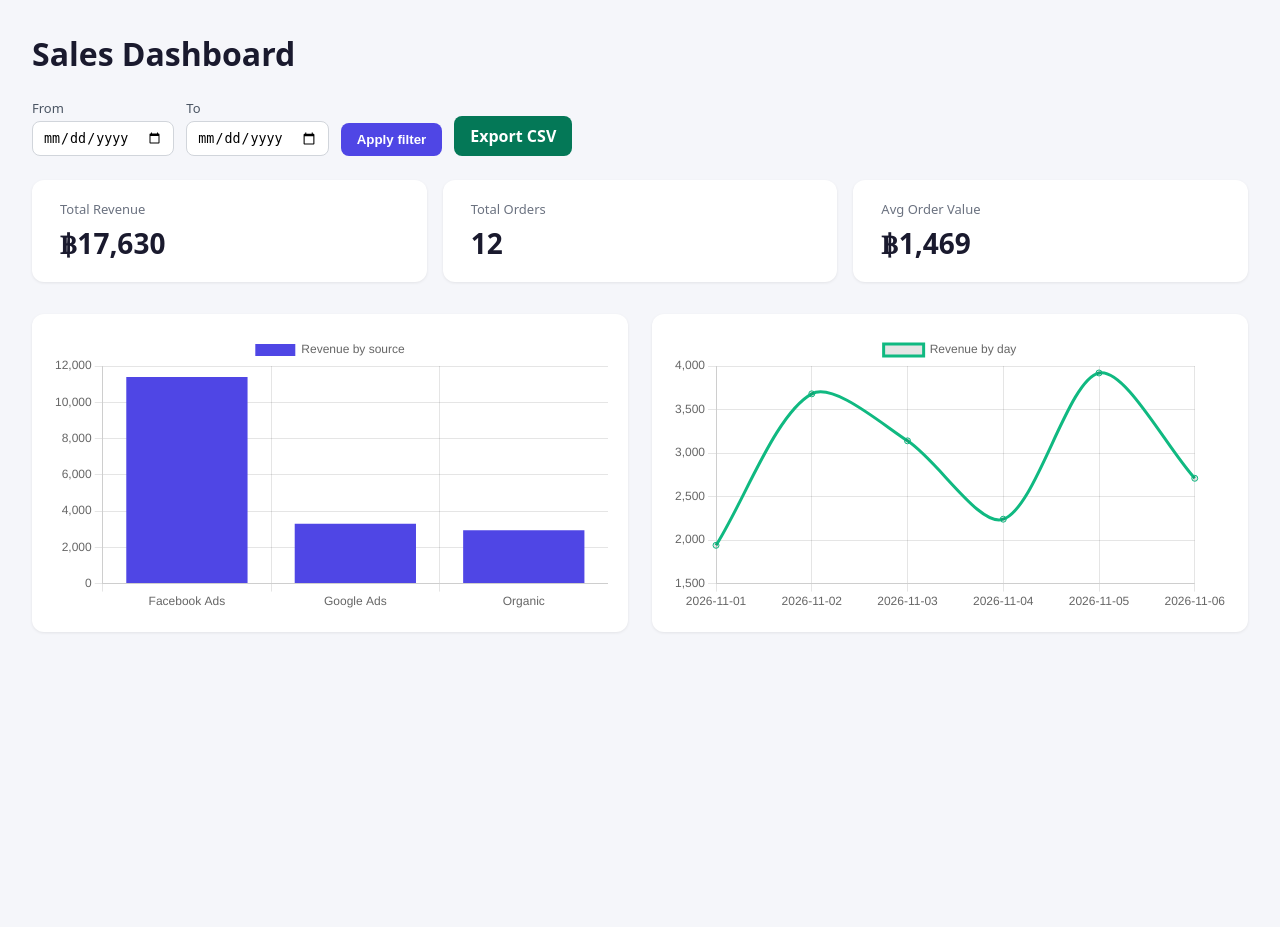
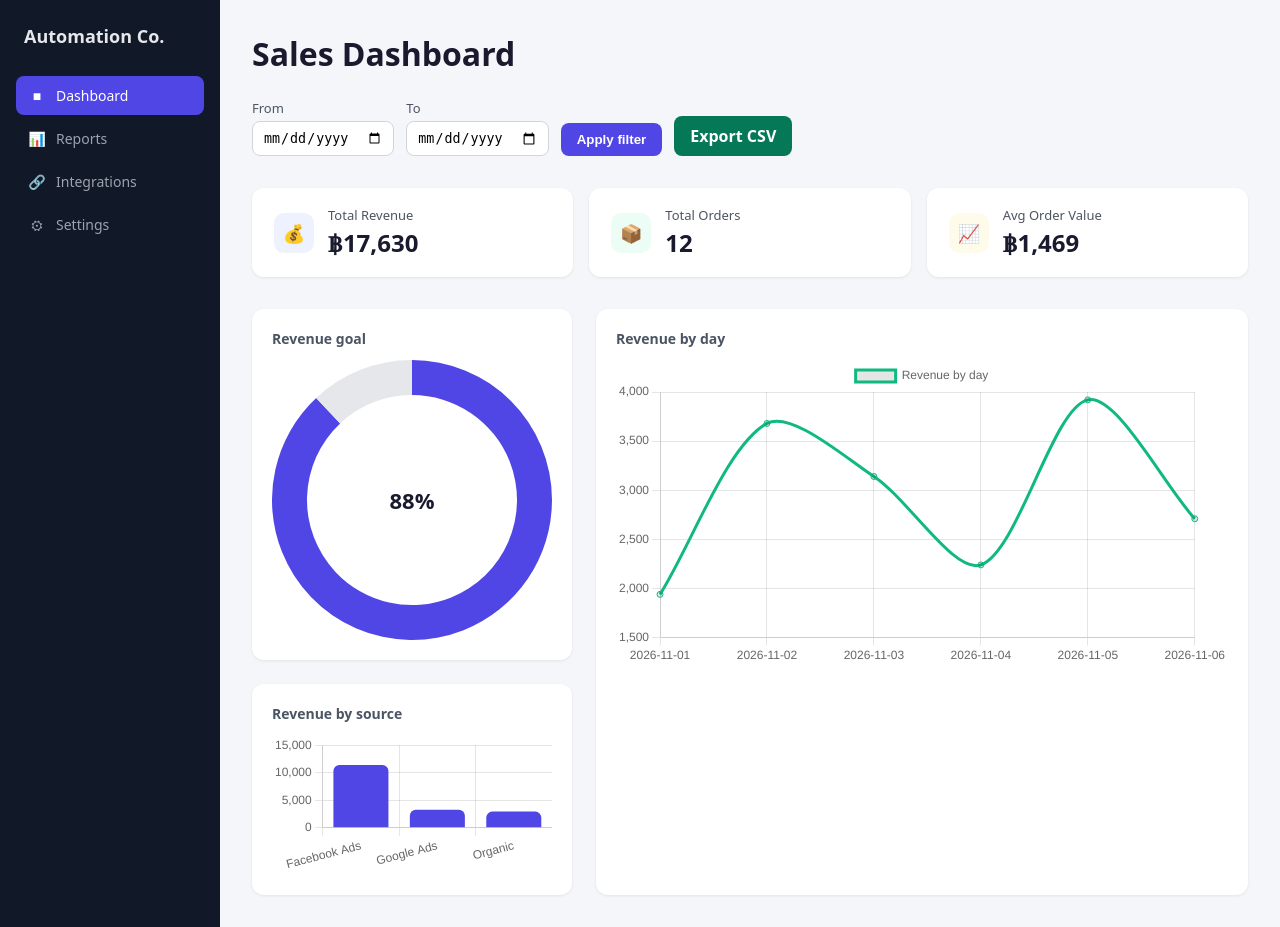
Before and after one commit to Miimi-oii/automation-portfolio, a Flask app: page / in a window 1280 px wide. Before the commit the page ends 608 px from the top, so only its background shows below. Run offline with Flask 3, Linux system fonts and the light colour scheme.

Commit message:
Redesign reporting dashboard: sidebar nav, icon KPIs, revenue-goal donut
Matches the common admin-dashboard layout pattern (sidebar + icon-badged
KPI cards + a goal/progress ring), researched from real dashboard examples.

Co-Authored-By: Claude Sonnet 5 <noreply@anthropic.com>

```diff
--- a/04-reporting-dashboard/main.py
+++ b/04-reporting-dashboard/main.py
@@ -9,6 +9,7 @@ from flask import Flask, render_template, request, Response
 
 app = Flask(__name__)
 DATA_FILE = "data.csv"
+REVENUE_TARGET = 20000
 
 
 def load_data() -> pd.DataFrame:
@@ -38,6 +39,8 @@ def dashboard():
     by_source = df.groupby("source")["amount"].sum().sort_values(ascending=False)
     by_day = df.groupby(df["date"].dt.strftime("%Y-%m-%d"))["amount"].sum().sort_index()
 
+    goal_pct = min(round(total_revenue / REVENUE_TARGET * 100), 100) if REVENUE_TARGET else 0
+
     return render_template(
         "dashboard.html",
         start=start,
@@ -45,6 +48,7 @@ def dashboard():
         total_revenue=f"{total_revenue:,.0f}",
         total_orders=total_orders,
         avg_order=f"{avg_order:,.0f}",
+        goal_pct=goal_pct,
         source_labels=list(by_source.index),
         source_values=[float(v) for v in by_source.values],
         day_labels=list(by_day.index),
--- a/04-reporting-dashboard/templates/dashboard.html
+++ b/04-reporting-dashboard/templates/dashboard.html
@@ -5,26 +5,60 @@
   <title>Sales Dashboard</title>
   <script src="https://cdn.jsdelivr.net/npm/chart.js@4.4.4/dist/chart.umd.min.js"></script>
   <style>
-    body { font-family: system-ui, sans-serif; background: #f5f6fa; margin: 0; padding: 32px; color: #1a1a2e; }
+    :root { --ink: #1a1a2e; --muted: #4b5563; --bg: #f5f6fa; --accent: #4f46e5; }
+    * { box-sizing: border-box; }
+    body { font-family: system-ui, sans-serif; background: var(--bg); margin: 0; color: var(--ink); }
+    .layout { display: grid; grid-template-columns: 220px 1fr; min-height: 100vh; }
+
+    .sidebar { background: #111827; color: #e5e7eb; padding: 24px 16px; }
+    .sidebar .brand { font-weight: 700; font-size: 18px; margin-bottom: 28px; padding-left: 8px; }
+    .sidebar nav a {
+      display: flex; align-items: center; gap: 10px; padding: 10px 12px; border-radius: 8px;
+      color: #9ca3af; text-decoration: none; font-size: 14px; margin-bottom: 4px;
+    }
+    .sidebar nav a.active { background: var(--accent); color: white; }
+    .sidebar nav a .icon { width: 18px; text-align: center; }
+
+    .content { padding: 32px; }
     h1 { margin: 0 0 24px; }
-    .kpis { display: flex; gap: 16px; margin-bottom: 32px; }
-    .kpi { background: white; border-radius: 12px; padding: 20px 28px; box-shadow: 0 1px 3px rgba(0,0,0,.08); flex: 1; }
-    .kpi .label { font-size: 13px; color: #6b7280; margin-bottom: 6px; }
-    .kpi .value { font-size: 28px; font-weight: 700; }
-    .charts { display: grid; grid-template-columns: 1fr 1fr; gap: 24px; }
-    .card { background: white; border-radius: 12px; padding: 20px; box-shadow: 0 1px 3px rgba(0,0,0,.08); }
-    .toolbar { display: flex; align-items: flex-end; gap: 12px; margin-bottom: 24px; }
-    .toolbar label { display: block; font-size: 13px; color: #4b5563; margin-bottom: 4px; }
+
+    .toolbar { display: flex; align-items: flex-end; gap: 12px; margin-bottom: 32px; }
+    .toolbar label { display: block; font-size: 13px; color: var(--muted); margin-bottom: 4px; }
     .toolbar input[type=date] { padding: 8px 10px; border: 1px solid #d1d5db; border-radius: 8px; }
     .toolbar button, .toolbar a.export {
       padding: 9px 16px; border-radius: 8px; border: none; cursor: pointer; font-weight: 600;
       text-decoration: none; display: inline-block;
     }
-    .toolbar button { background: #4f46e5; color: white; }
+    .toolbar button { background: var(--accent); color: white; }
     .toolbar a.export { background: #047857; color: white; }
+
+    .kpis { display: flex; gap: 16px; margin-bottom: 32px; }
+    .kpi { background: white; border-radius: 12px; padding: 18px 22px; box-shadow: 0 1px 3px rgba(0,0,0,.08); flex: 1; display: flex; gap: 14px; align-items: center; }
+    .kpi .icon-badge { width: 40px; height: 40px; border-radius: 10px; display: flex; align-items: center; justify-content: center; font-size: 18px; flex-shrink: 0; }
+    .kpi .label { font-size: 13px; color: var(--muted); margin-bottom: 2px; }
+    .kpi .value { font-size: 24px; font-weight: 700; }
+
+    .main { display: grid; grid-template-columns: 320px 1fr; gap: 24px; }
+    .card { background: white; border-radius: 12px; padding: 20px; box-shadow: 0 1px 3px rgba(0,0,0,.08); }
+    .card h3 { margin: 0 0 12px; font-size: 14px; color: var(--muted); }
+    .side-cards { display: flex; flex-direction: column; gap: 24px; }
+    .goal-wrap { position: relative; display: flex; align-items: center; justify-content: center; }
+    .goal-pct { position: absolute; font-size: 22px; font-weight: 700; }
   </style>
 </head>
 <body>
+  <div class="layout">
+    <aside class="sidebar">
+      <div class="brand">Automation Co.</div>
+      <nav>
+        <a href="#" class="active"><span class="icon">&#9632;</span> Dashboard</a>
+        <a href="#"><span class="icon">&#128202;</span> Reports</a>
+        <a href="#"><span class="icon">&#128279;</span> Integrations</a>
+        <a href="#"><span class="icon">&#9881;</span> Settings</a>
+      </nav>
+    </aside>
+
+    <div class="content">
       <h1>Sales Dashboard</h1>
 
       <form class="toolbar" method="get">
@@ -35,27 +69,58 @@
       </form>
 
       <div class="kpis">
-    <div class="kpi"><div class="label">Total Revenue</div><div class="value">฿{{ total_revenue }}</div></div>
-    <div class="kpi"><div class="label">Total Orders</div><div class="value">{{ total_orders }}</div></div>
-    <div class="kpi"><div class="label">Avg Order Value</div><div class="value">฿{{ avg_order }}</div></div>
+        <div class="kpi">
+          <div class="icon-badge" style="background:#eef2ff;">&#128176;</div>
+          <div><div class="label">Total Revenue</div><div class="value">฿{{ total_revenue }}</div></div>
+        </div>
+        <div class="kpi">
+          <div class="icon-badge" style="background:#ecfdf5;">&#128230;</div>
+          <div><div class="label">Total Orders</div><div class="value">{{ total_orders }}</div></div>
+        </div>
+        <div class="kpi">
+          <div class="icon-badge" style="background:#fffbeb;">&#128200;</div>
+          <div><div class="label">Avg Order Value</div><div class="value">฿{{ avg_order }}</div></div>
+        </div>
       </div>
 
-  <div class="charts">
+      <div class="main">
+        <div class="side-cards">
           <div class="card">
+            <h3>Revenue goal</h3>
+            <div class="goal-wrap">
+              <canvas id="goalChart" width="160" height="160"></canvas>
+              <div class="goal-pct">{{ goal_pct }}%</div>
+            </div>
+          </div>
+          <div class="card">
+            <h3>Revenue by source</h3>
             <canvas id="bySource"></canvas>
           </div>
+        </div>
         <div class="card">
+          <h3>Revenue by day</h3>
           <canvas id="byDay"></canvas>
+        </div>
+      </div>
     </div>
   </div>
 
   <script>
+    new Chart(document.getElementById('goalChart'), {
+      type: 'doughnut',
+      data: {
+        labels: ['Achieved', 'Remaining'],
+        datasets: [{ data: [{{ goal_pct }}, {{ 100 - goal_pct }}], backgroundColor: ['#4f46e5', '#e5e7eb'], borderWidth: 0 }]
+      },
+      options: { cutout: '75%', plugins: { legend: { display: false } } }
+    });
     new Chart(document.getElementById('bySource'), {
       type: 'bar',
       data: {
         labels: {{ source_labels | tojson }},
-        datasets: [{ label: 'Revenue by source', data: {{ source_values | tojson }}, backgroundColor: '#4f46e5' }]
-      }
+        datasets: [{ label: 'Revenue by source', data: {{ source_values | tojson }}, backgroundColor: '#4f46e5', borderRadius: 6 }]
+      },
+      options: { plugins: { legend: { display: false } } }
     });
     new Chart(document.getElementById('byDay'), {
       type: 'line',
```
Also changed, not shown: 04-reporting-dashboard/README.md. Lines whose indentation alone changed are shown as unchanged.
